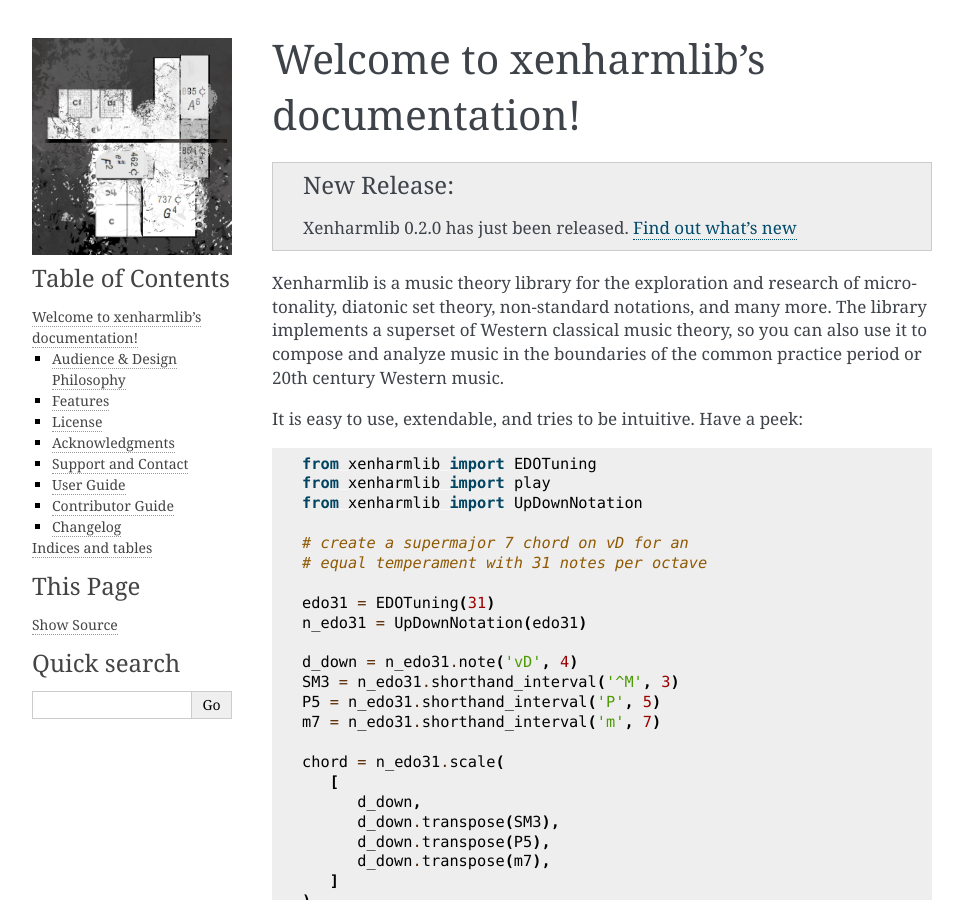
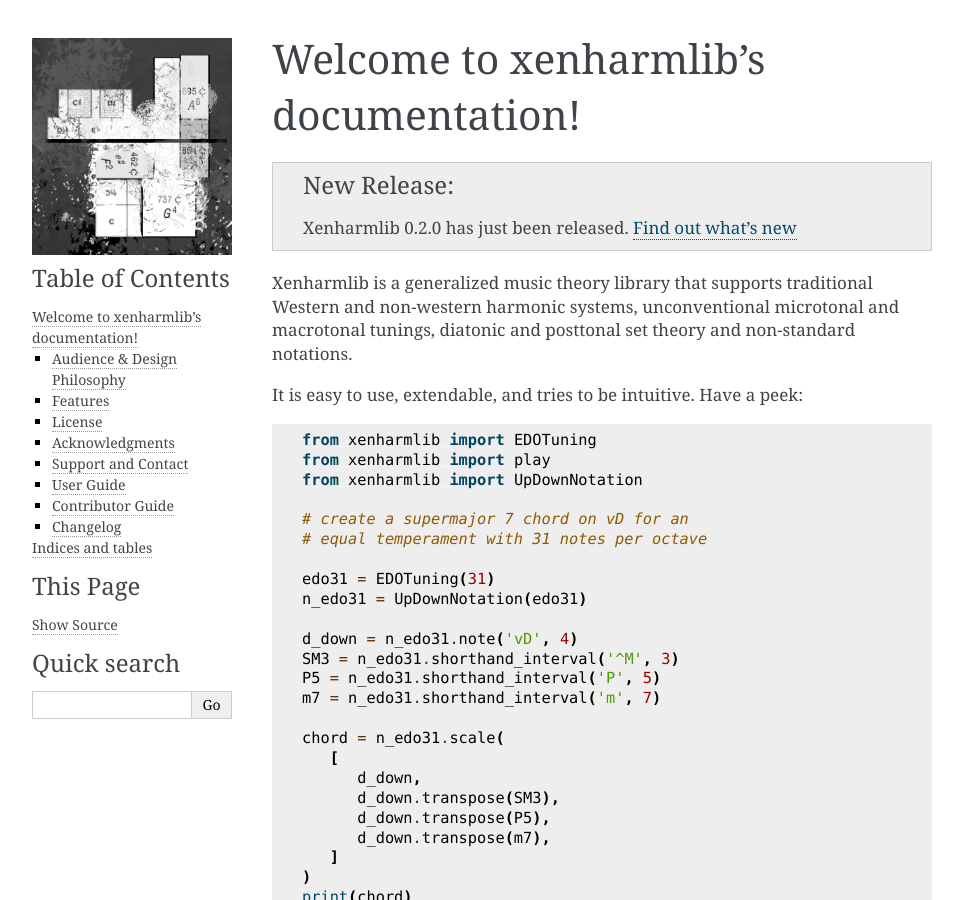
Before and after one commit to retooth2/xenharmlib, a Sphinx documentation site: the page built from doc/index.rst, in a window 1280 px wide and 900 px high. Shown: the whole window, without its empty margins (148-1111 px from the left). Built offline with Sphinx 7.4.7, drawn with Linux system fonts in a browser that asks for light colours.

Commit message:
chore: Changed doc intro text

```diff
--- a/doc/index.rst
+++ b/doc/index.rst
@@ -6,11 +6,10 @@ Welcome to xenharmlib's documentation!
    Xenharmlib 0.2.0 has just been released.
    :doc:`Find out what's new<whats_new_0_2_0>`
 
-Xenharmlib is a music theory library for the exploration and research of
-microtonality, diatonic set theory, non-standard notations, and many
-more. The library implements a superset of Western classical music theory,
-so you can also use it to compose and analyze music in the boundaries of
-the common practice period or 20th century Western music.
+Xenharmlib is a generalized music theory library that supports traditional
+Western and non-western harmonic systems, unconventional microtonal and
+macrotonal tunings, diatonic and posttonal set theory and non-standard
+notations.
 
 It is easy to use, extendable, and tries to be intuitive. Have a peek:
 
```
